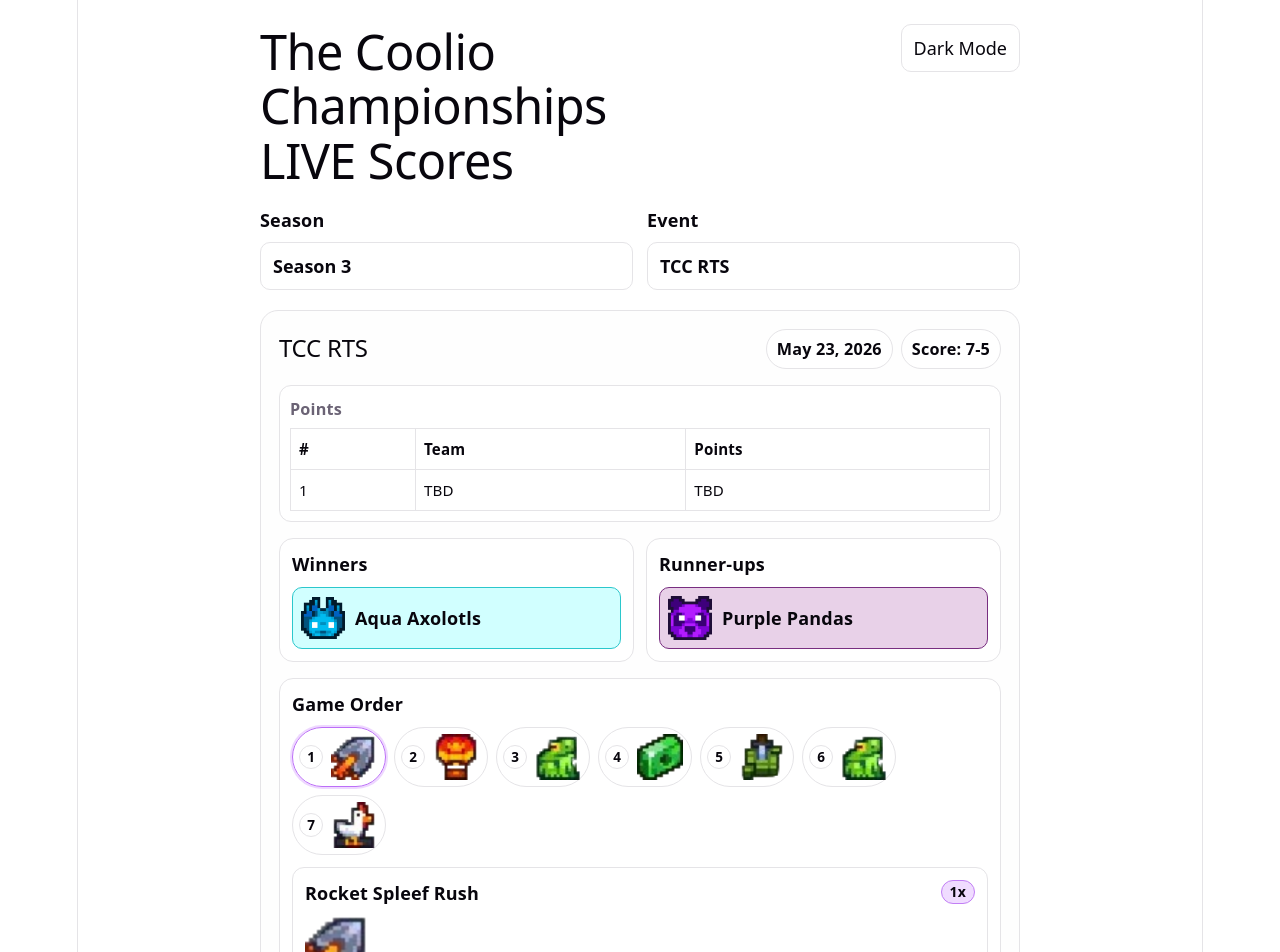
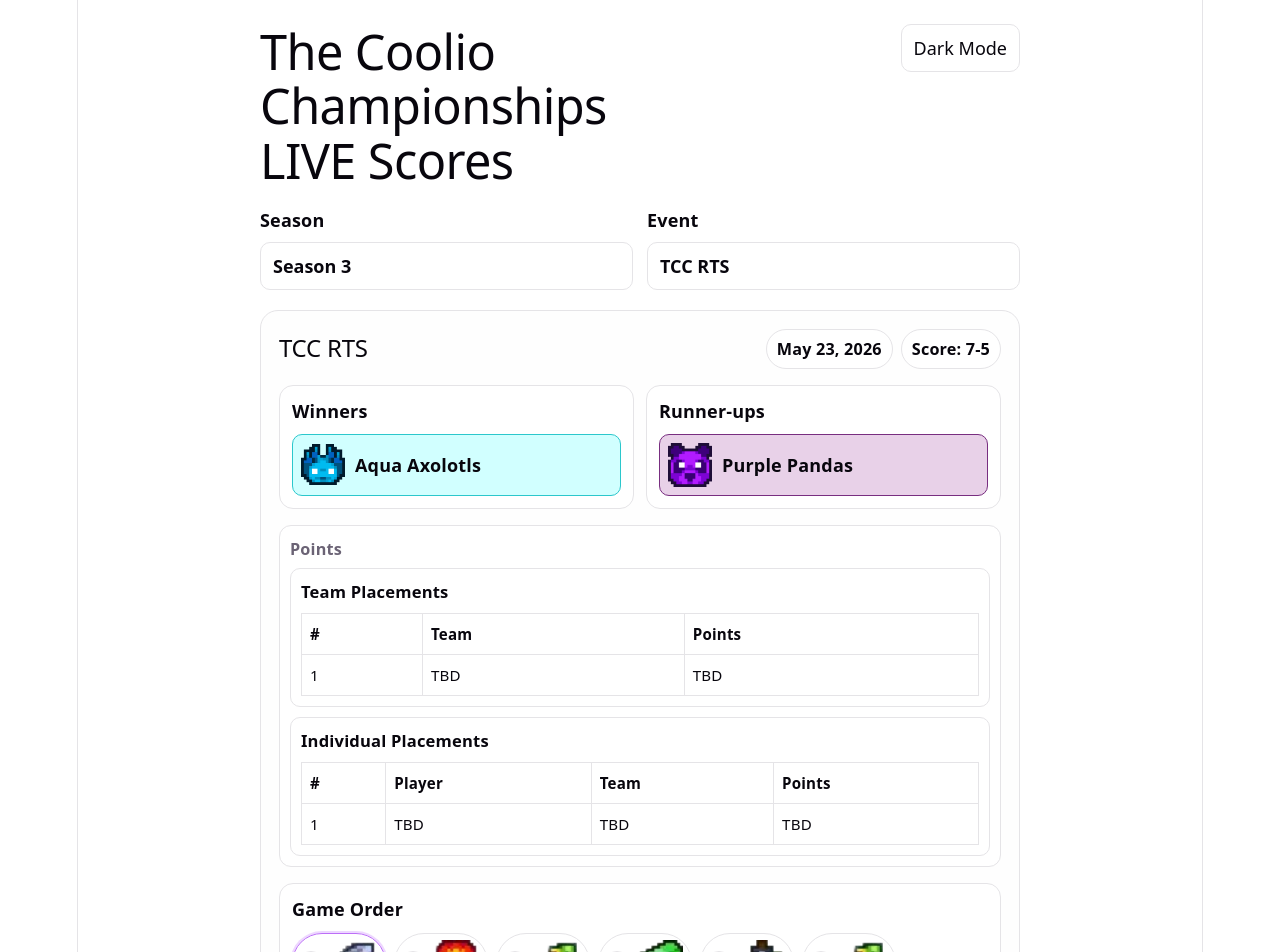
Before and after one commit to Smarsian/TCC-Live-Scoring, a React (Vite) app in the folder tcc-scores/: page / in a window 1280 px wide. Shown: the top 952 px of the page. Built offline with nearby package versions, Linux system fonts and the light colour scheme.

Commit message:
chore: deploy update

```diff
--- a/tcc-scores/src/App.css
+++ b/tcc-scores/src/App.css
@@ -144,6 +144,11 @@
 
 .points-standings-card {
   grid-column: 1 / -1;
+}
+
+.points-standings-layout {
+  display: grid;
+  gap: 10px;
 }
 
 .points-standings-card .leaderboard-table {
--- a/tcc-scores/src/App.jsx
+++ b/tcc-scores/src/App.jsx
@@ -532,6 +532,12 @@ function App() {
       : [],
   )
 
+  const finalEventPlayerLeaderboard = sortLeaderboardEntries(
+    Array.isArray(eventDataWithParsed?.['event-player-leaderboard'])
+      ? eventDataWithParsed['event-player-leaderboard']
+      : [],
+  )
+
   const selectedGamePlayerLeaderboard = useMemo(
     () =>
       sortLeaderboardEntries(
@@ -686,9 +692,46 @@ function App() {
             </div>
           </div>
 
+          <section className="podium-grid" aria-label="Event results">
+            <article className="result-column">
+              <h3>Winners</h3>
+              {winnerTeams.length > 0 ? (
+                <div className="team-list">
+                  {winnerTeams.map((team) => (
+                    <div key={team.name} className="team-pill" style={{ '--team-color': team.color }}>
+                      {team.logoUrl ? <img src={team.logoUrl} alt={`${team.name} logo`} /> : null}
+                      <span>{team.name}</span>
+                    </div>
+                  ))}
+                </div>
+              ) : (
+                <p className="result-empty">TBD</p>
+              )}
+            </article>
+
+            <article className="result-column">
+              <h3>Runner-ups</h3>
+              {runnerUpTeams.length > 0 ? (
+                <div className="team-list">
+                  {runnerUpTeams.map((team) => (
+                    <div key={team.name} className="team-pill" style={{ '--team-color': team.color }}>
+                      {team.logoUrl ? <img src={team.logoUrl} alt={`${team.name} logo`} /> : null}
+                      <span>{team.name}</span>
+                    </div>
+                  ))}
+                </div>
+              ) : (
+                <p className="result-empty">TBD</p>
+              )}
+            </article>
+          </section>
+
           <section className="stat-grid" aria-label="Event stats">
             <article className="points-standings-card">
               <h3>Points</h3>
+              <div className="points-standings-layout">
+                <section className="leaderboard-card" aria-label="Final team placements">
+                  <h5>Team Placements</h5>
                   <div className="leaderboard-table-wrap">
                     <table className="leaderboard-table">
                       <thead>
@@ -737,40 +780,63 @@ function App() {
                       </tbody>
                     </table>
                   </div>
-            </article>
                 </section>
 
-          <section className="podium-grid" aria-label="Event results">
-            <article className="result-column">
-              <h3>Winners</h3>
-              {winnerTeams.length > 0 ? (
-                <div className="team-list">
-                  {winnerTeams.map((team) => (
-                    <div key={team.name} className="team-pill" style={{ '--team-color': team.color }}>
-                      {team.logoUrl ? <img src={team.logoUrl} alt={`${team.name} logo`} /> : null}
-                      <span>{team.name}</span>
+                <section className="leaderboard-card" aria-label="Final player placements">
+                  <h5>Individual Placements</h5>
+                  <div className="leaderboard-table-wrap">
+                    <table className="leaderboard-table">
+                      <thead>
+                        <tr>
+                          <th scope="col">#</th>
+                          <th scope="col">Player</th>
+                          <th scope="col">Team</th>
+                          <th scope="col">Points</th>
+                        </tr>
+                      </thead>
+                      <tbody>
+                        {finalEventPlayerLeaderboard.length > 0 ? (
+                          finalEventPlayerLeaderboard.map((row, index) => {
+                            const teamName = row.team ?? 'TBD'
+                            const teamVisual = getTeamVisual(teamName)
+
+                            return (
+                              <tr
+                                key={`${row.player ?? row.name ?? 'player'}-${index}`}
+                                className={teamVisual?.color ? 'leaderboard-team-row' : ''}
+                                style={teamVisual?.color ? { '--team-row-color': teamVisual.color } : undefined}
+                              >
+                                <td>{row.place ?? index + 1}</td>
+                                <td>{row.player ?? row.name ?? 'TBD'}</td>
+                                <td>
+                                  <span className="leaderboard-team-cell">
+                                    {teamVisual?.logoUrl ? (
+                                      <img
+                                        className="leaderboard-team-logo"
+                                        src={teamVisual.logoUrl}
+                                        alt={`${teamVisual.name} logo`}
+                                      />
+                                    ) : null}
+                                    <span>{teamVisual?.name ?? teamName}</span>
+                                  </span>
+                                </td>
+                                <td>{row.points ?? row.coins ?? 'TBD'}</td>
+                              </tr>
+                            )
+                          })
+                        ) : (
+                          <tr>
+                            <td>1</td>
+                            <td>TBD</td>
+                            <td>TBD</td>
+                            <td>TBD</td>
+                          </tr>
+                        )}
+                      </tbody>
+                    </table>
                   </div>
-                  ))}
+                </section>
               </div>
-              ) : (
-                <p className="result-empty">TBD</p>
-              )}
-            </article>
-
-            <article className="result-column">
-              <h3>Runner-ups</h3>
-              {runnerUpTeams.length > 0 ? (
-                <div className="team-list">
-                  {runnerUpTeams.map((team) => (
-                    <div key={team.name} className="team-pill" style={{ '--team-color': team.color }}>
-                      {team.logoUrl ? <img src={team.logoUrl} alt={`${team.name} logo`} /> : null}
-                      <span>{team.name}</span>
-                    </div>
-                  ))}
-                </div>
-              ) : (
-                <p className="result-empty">TBD</p>
-              )}
             </article>
           </section>
 
```
Lines whose indentation alone changed are shown as unchanged.
